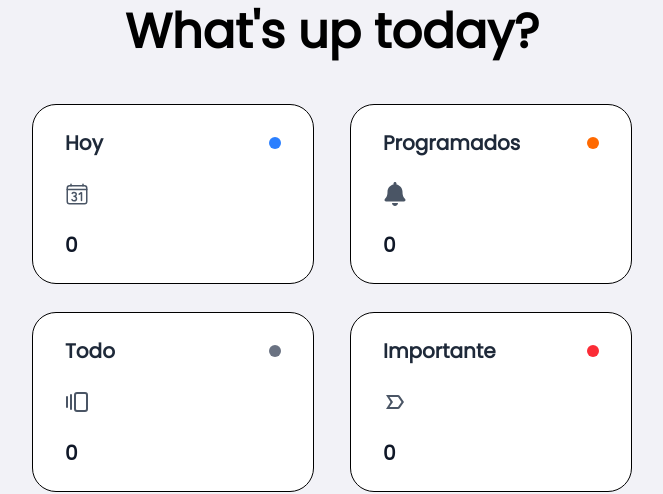
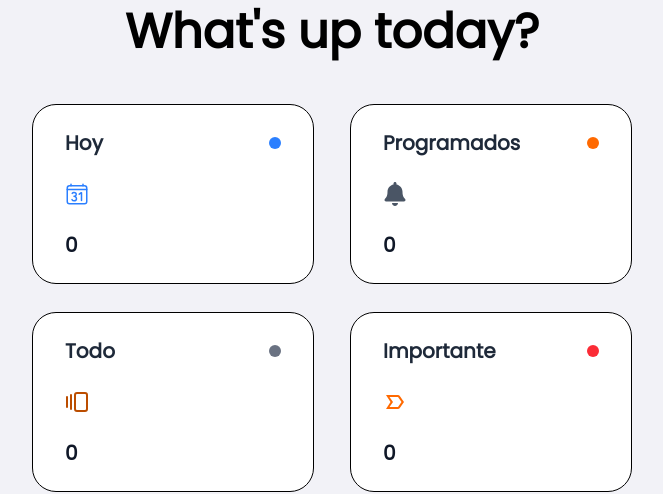
Before and after one commit to Whoiamx/sup-today-app, a Next.js app: page / in a window 1280 px wide. Shown: the top 494 px of the page, without its empty margins (308-971 px from the left). Built offline with nearby package versions, Linux system fonts and the light colour scheme; no server answers.

Commit message:
add colors home

```diff
--- a/app/api/reminder/today/route.tsx
+++ b/app/api/reminder/today/route.tsx
@@ -1,12 +1,10 @@
 import { prisma } from "@/app/lib/prisma";
-import { NextResponse, NextRequest } from "next/server";
+import { NextResponse } from "next/server";
 
 const now = new Date();
 
-// Obtenés el inicio del día (00:00:00)
 const startOfToday = new Date(now.getFullYear(), now.getMonth(), now.getDate());
 
-// Obtenés el final del día (23:59:59.999)
 const endOfToday = new Date(
   now.getFullYear(),
   now.getMonth(),
@@ -20,7 +18,7 @@ const endOfToday = new Date(
 export async function GET(request: Request) {
   const remindersToday = await prisma.reminder.findMany({
     where: {
-      createdAt: {
+      remindAt: {
         gte: startOfToday,
         lte: endOfToday,
       },
--- a/app/reminders/components/ReminderCard.tsx
+++ b/app/reminders/components/ReminderCard.tsx
@@ -25,9 +25,9 @@ const getColorClass = (color: string) => {
 
 const getIcon = (title: string) => {
   const icons: Record<string, JSX.Element> = {
-    Hoy: <IoCalendarNumberOutline />,
-    Importante: <MdLabelImportantOutline />,
-    Todo: <LuGalleryHorizontalEnd />,
+    Hoy: <IoCalendarNumberOutline className="text-blue-500" />,
+    Importante: <MdLabelImportantOutline className="text-orange-500" />,
+    Todo: <LuGalleryHorizontalEnd className="text-amber-700" />,
     Futuro: <FaRegCalendarTimes />,
   };
 
--- a/app/reminders/components/ReminderItem.tsx
+++ b/app/reminders/components/ReminderItem.tsx
@@ -1,6 +1,7 @@
 "use client";
 
 import { FaEdit } from "react-icons/fa";
+import { MdLabelImportantOutline } from "react-icons/md";
 
 interface Props {
   data: APIResults[];
@@ -29,6 +30,7 @@ export const ReminderItem = ({ data }: Props) => {
         >
           <div className="flex flex-col gap-5">
             <p className="text-xl font-semibold text-black">{info.title} </p>
+
             <div>
               <p className="text-sm text-gray-400">{info.description}</p>
               <p className="text-sm text-gray-400">
@@ -38,7 +40,10 @@ export const ReminderItem = ({ data }: Props) => {
 
             <FaEdit className="text-gray-600 hover:text-gray-800 cursor-pointer" />
           </div>
-          <div className="w-5 h-5 rounded-full border-2 border-primary mt-1"></div>
+          <div className="flex gap-5 justify-center items-center">
+            <MdLabelImportantOutline className="text-orange-500" />
+            <div className="w-5 h-5 rounded-full border-2 border-primary mt-1 cursor-pointer"></div>
+          </div>
         </div>
       ))}
     </div>
--- a/app/reminders/components/ReminderTodayHome.tsx
+++ b/app/reminders/components/ReminderTodayHome.tsx
@@ -48,7 +48,7 @@ export const ReminderTodayHome = () => {
               </div>
             </div>
           </div>
-          <div className="w-5 h-5 rounded-full border-2 border-primary mt-1"></div>
+          <div className="w-5 h-5 rounded-full border-2 border-primary mt-1 cursor-pointer"></div>
         </div>
       ))}
     </>
```
